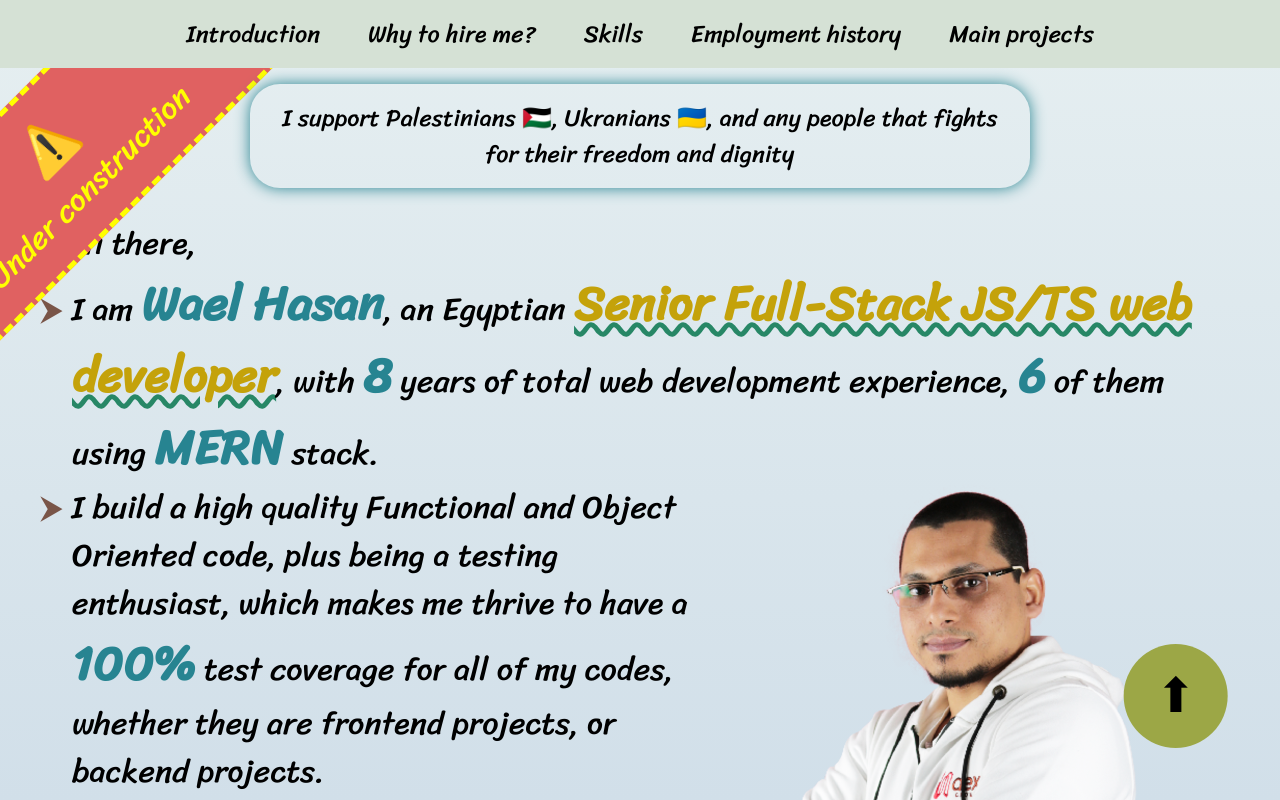
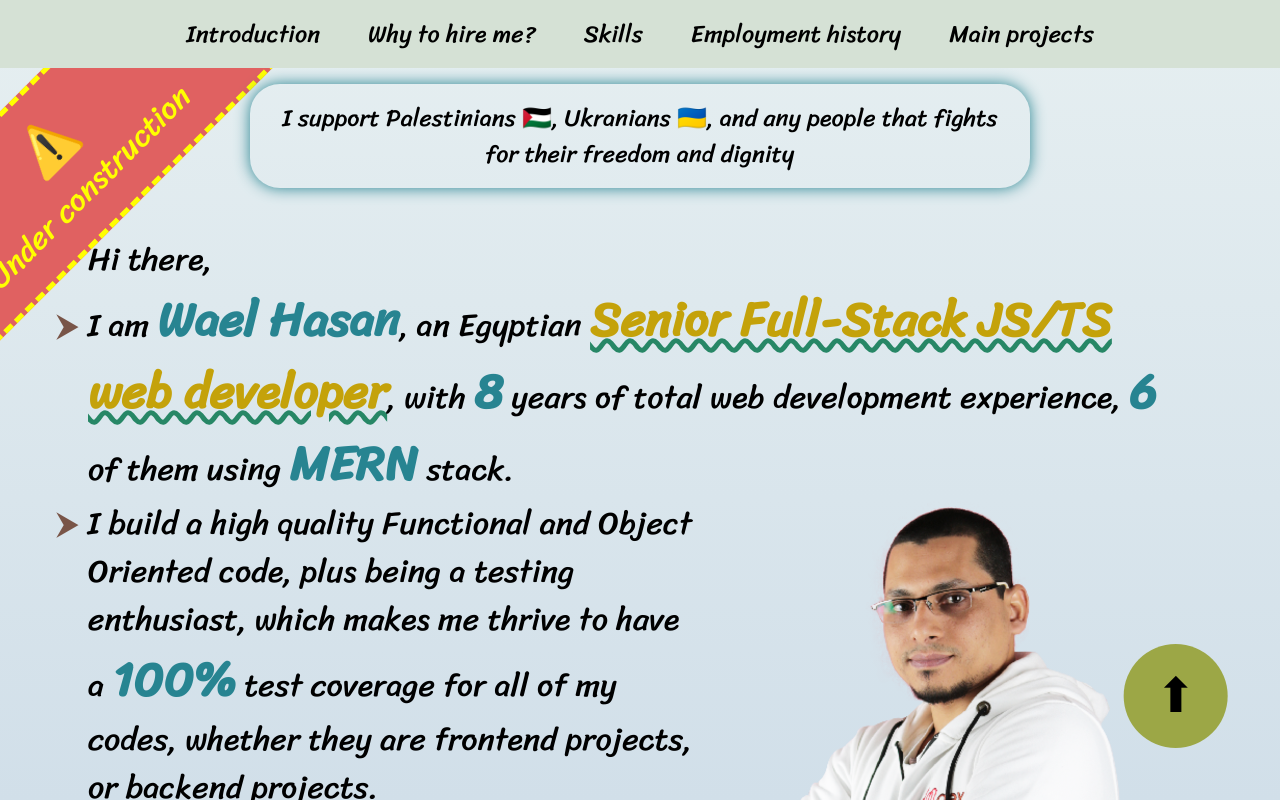
Before and after one commit to waelhasan/personal-site, a Next.js app: page / in a window 1280 px wide. Built offline with nearby package versions, Linux system fonts and the light colour scheme.

Commit message:
Responsive padding for Introduction contents

```diff
--- a/src/app/components/Intorduction.tsx
+++ b/src/app/components/Intorduction.tsx
@@ -94,11 +94,11 @@ const P = ({ children }: { children: React.ReactNode }) => (
 )
 
 const Introduction = ({ fullName, nationality, title, accountsLinks }: IntrodcutionProps) => (
-    <div style={{
-        maxWidth: "1200px",
-        padding: "2rem",
-        marginBottom: "1rem",
-    }}>
+    <div className="p-[5rem] xl:p-[3rem]"
+        style={{
+            maxWidth: "1200px",
+            marginBottom: "1rem",
+        }}>
         <div id="introduction"
             style={{
                 fontSize: "2rem",
```
